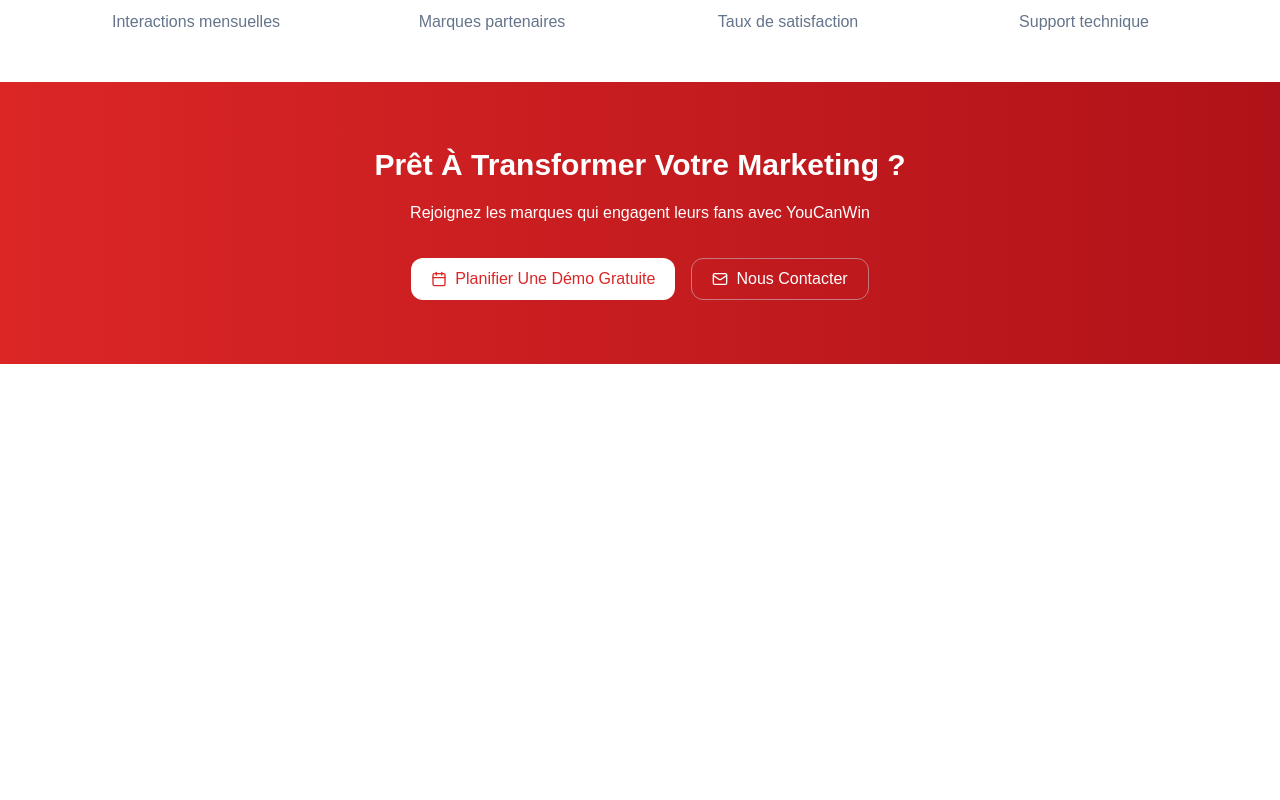
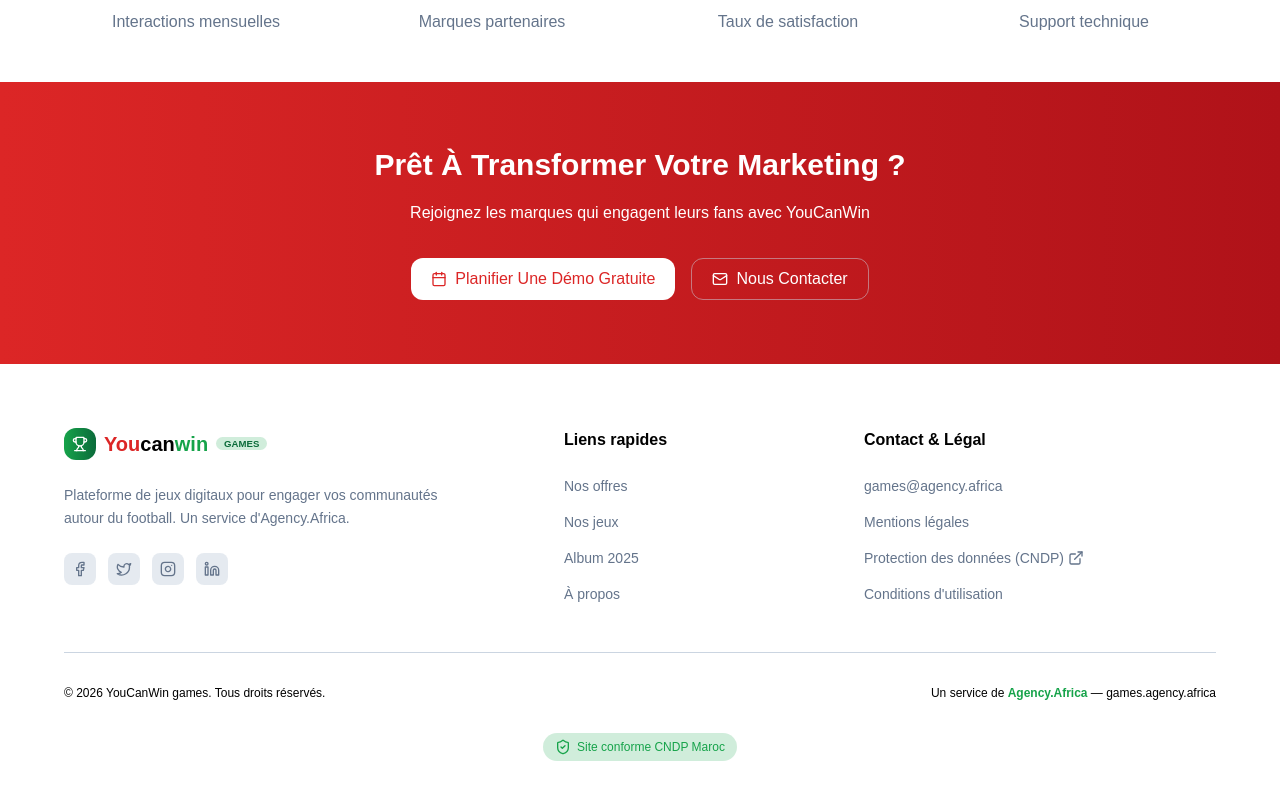
Before and after one commit to EL-OUARDY/void_youcanwin, a React (Vite) app: page / in a window 1280 px wide. Shown: the part 5712-6512 px from the top of the page. Built offline with nearby package versions, Linux system fonts and the light colour scheme; what @toolwind/corner-shape would draw is missing.

Commit message:
feat: create Footer component

```diff
--- a/src/App.tsx
+++ b/src/App.tsx
@@ -1,4 +1,5 @@
 import SmoothScroll from './components/animations/SmoothScroll';
+import Footer from './components/Footer';
 import Header from './components/Header';
 import BackOffice from './components/sections/BackOffice';
 import Benefits from './components/sections/Benefits';
@@ -16,21 +17,23 @@
     <SmoothScroll>
       <Header />
       <main>
+        {/* Page sections */}
         <Hero />
         <Features />
         <HowItWorks />
         <Benefits />
         <BackOffice />
         <Stats />
+
         <div className="to-muted/30 border-muted border-b bg-linear-to-br from-white from-30%">
           <PricingTable />
           <Catalog />
         </div>
+
         <SocialProof />
         <CTA />
-
-        <div className="h-dvh"></div>
       </main>
+      <Footer />
     </SmoothScroll>
   );
 }
--- /dev/null
+++ b/src/components/Footer.tsx
@@ -0,0 +1,133 @@
+import {
+  ExternalLinkIcon,
+  FacebookIcon,
+  InstagramIcon,
+  LinkedinIcon,
+  ShieldCheckIcon,
+  TwitterIcon,
+} from 'lucide-react';
+import Chip from './ui/chip';
+import { APP_NAME } from '../lib/constants';
+import Logo from './shared/Logo';
+import { Container } from './shared/Container';
+
+function Footer() {
+  return (
+    <Container className="pt-16 pb-8">
+      <footer className="bg-background">
+        {/* Main Footer Grid */}
+        <div className="mb-12 grid grid-cols-1 gap-12 md:grid-cols-12">
+          {/* Brand Column */}
+          <div className="md:col-span-5">
+            <Logo className="mb-6" />
+            <p className="text-muted-foreground mb-6 max-w-sm text-sm leading-relaxed">
+              Plateforme de jeux digitaux pour engager vos communautés autour du
+              football. Un service d'Agency.Africa.
+            </p>
+            {/* Social Icons */}
+            <div className="flex gap-3">
+              {[FacebookIcon, TwitterIcon, InstagramIcon, LinkedinIcon].map(
+                (Icon, idx) => (
+                  <a
+                    key={idx}
+                    href="#"
+                    className="hover:bg-muted/70 bg-muted/50 text-muted-foreground hover:text-foreground flex size-8 items-center justify-center rounded-lg transition-all"
+                  >
+                    <Icon className="size-4" />
+                  </a>
+                ),
+              )}
+            </div>
+          </div>
+
+          {/* Links Column 1 */}
+          <div className="md:col-span-3">
+            <h4 className="0 mb-6 font-bold">Liens rapides</h4>
+            <ul className="text-muted-foreground space-y-4 text-sm">
+              <li>
+                <a href="#" className="hover:text-primary transition-colors">
+                  Nos offres
+                </a>
+              </li>
+              <li>
+                <a href="#" className="hover:text-primary transition-colors">
+                  Nos jeux
+                </a>
+              </li>
+              <li>
+                <a href="#" className="hover:text-primary transition-colors">
+                  Album 2025
+                </a>
+              </li>
+              <li>
+                <a href="#" className="hover:text-primary transition-colors">
+                  À propos
+                </a>
+              </li>
+            </ul>
+          </div>
+
+          {/* Links Column 2 */}
+          <div className="md:col-span-4">
+            <h4 className="mb-6 font-bold">Contact & Légal</h4>
+            <ul className="text-muted-foreground space-y-4 text-sm">
+              <li>
+                <a
+                  href="mailto:games@agency.africa"
+                  className="hover:text-primary transition-colors"
+                >
+                  games@agency.africa
+                </a>
+              </li>
+              <li>
+                <a href="#" className="hover:text-primary transition-colors">
+                  Mentions légales
+                </a>
+              </li>
+              <li>
+                <a
+                  href="#"
+                  target="_blank"
+                  className="hover:text-primary flex items-center gap-1 transition-colors"
+                >
+                  Protection des données (CNDP){' '}
+                  <ExternalLinkIcon className="size-4" />
+                </a>
+              </li>
+              <li>
+                <a href="#" className="hover:text-primary transition-colors">
+                  Conditions d'utilisation
+                </a>
+              </li>
+            </ul>
+          </div>
+        </div>
+
+        {/* Divider */}
+        <div className="bg-muted mb-8 h-px w-full" />
+
+        {/* Bottom Bar */}
+        <div className="mb-8 flex flex-col items-center justify-between gap-6 text-xs md:flex-row">
+          <p>
+            © {new Date().getFullYear()} {APP_NAME}. Tous droits réservés.
+          </p>
+          <p>
+            Un service de{' '}
+            <span className="text-primary font-bold">Agency.Africa</span> —
+            games.agency.africa
+          </p>
+        </div>
+
+        {/* Compliance Badge */}
+        <div className="flex justify-center">
+          <Chip className="text-primary mx-auto mb-4 flex w-fit items-center gap-1.5 px-3 py-1.5 text-xs font-medium">
+            <ShieldCheckIcon className="text-primary size-4" />
+            Site conforme CNDP Maroc
+          </Chip>
+        </div>
+      </footer>
+    </Container>
+  );
+}
+
+export default Footer;
```
